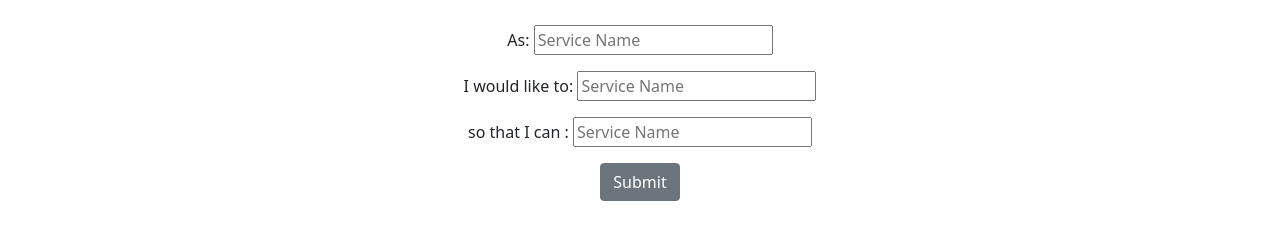
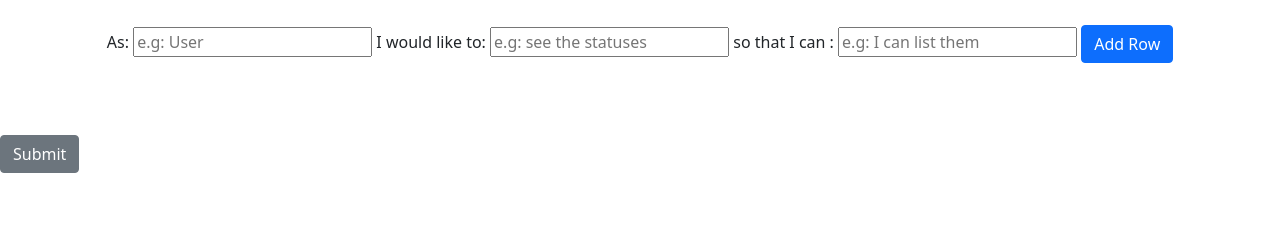
Before and after one commit to alpcagatay/createus, a Django app: page /add_user_story/ in a window 1280 px wide. Shown: the part 183-423 px from the top of the page. Run offline with Django 4.2, Linux system fonts and the light colour scheme.

Commit message:
create userstory added

```diff
--- a/authenticate/admin.py
+++ b/authenticate/admin.py
@@ -1,7 +1,8 @@
 from django.contrib import admin
-from .models import MyClubUser
+from .models import MyClubUser, UserStory
 # Register your models here.
 @admin.register(MyClubUser)
 class MyClubUserAdmin(admin.ModelAdmin):
     list_display = ('user','role')
     search_fields = ('user',)
+admin.site.register(UserStory)
--- a/authenticate/forms.py
+++ b/authenticate/forms.py
@@ -54,7 +54,7 @@
             'reason':'so that I can '
         }
         widgets= {
-            'who': forms.TextInput(attrs={'placeholder':'Service Name'}),
-            'desire': forms.TextInput(attrs={'placeholder':'Service Name'}),
-            'reason': forms.TextInput(attrs={'placeholder':'Service Name'}),
+            'who': forms.TextInput(attrs={'placeholder':'e.g: User '}),
+            'desire': forms.TextInput(attrs={'placeholder':'e.g: see the statuses'}),
+            'reason': forms.TextInput(attrs={'placeholder':'e.g: I can list them'}),
               }
--- a/authenticate/templates/add_user_story.html
+++ b/authenticate/templates/add_user_story.html
@@ -15,9 +15,19 @@
 
 
         <form action="" method = POST enctype="multipart/form-data" >
-        {% csrf_token %}
+            {% csrf_token %}
 
-        {{ form.as_p }}
+
+        <div class="justify-content: space-between">
+            {{ form}} <button type="button" id="add_row" name="add_row" class="btn btn-primary float-right"><span aria-hidden="true">Add Row</span></button>
+          </div>
+        </div>
+
+
+        <br>
+        <br>
+        <br>
+
 
         <input type = "submit" value="Submit" class="btn btn-secondary">
 
--- a/authenticate/views.py
+++ b/authenticate/views.py
@@ -97,7 +97,7 @@
         form = UserStoryForm(request.POST, request.FILES)
         if form.is_valid():
             userstory = form.save(commit=False)
-            userstory.owner = request.user.id
+            userstory.owner = request.user
             userstory.save()
             return HttpResponseRedirect('/add_user_story?submitted=True')
     else:
```
Also changed, not shown: authenticate/migrations/0003_userstory_owner_alter_userstory_desire_and_more.py (added), db.sqlite3.
